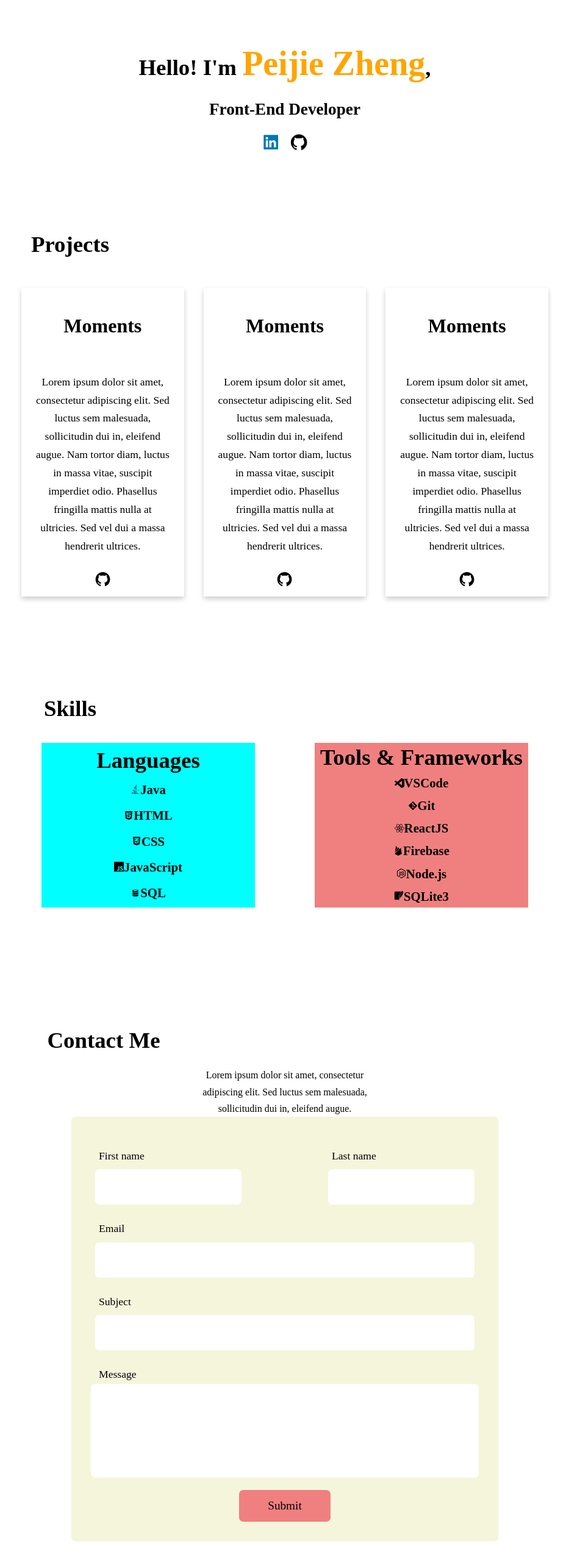
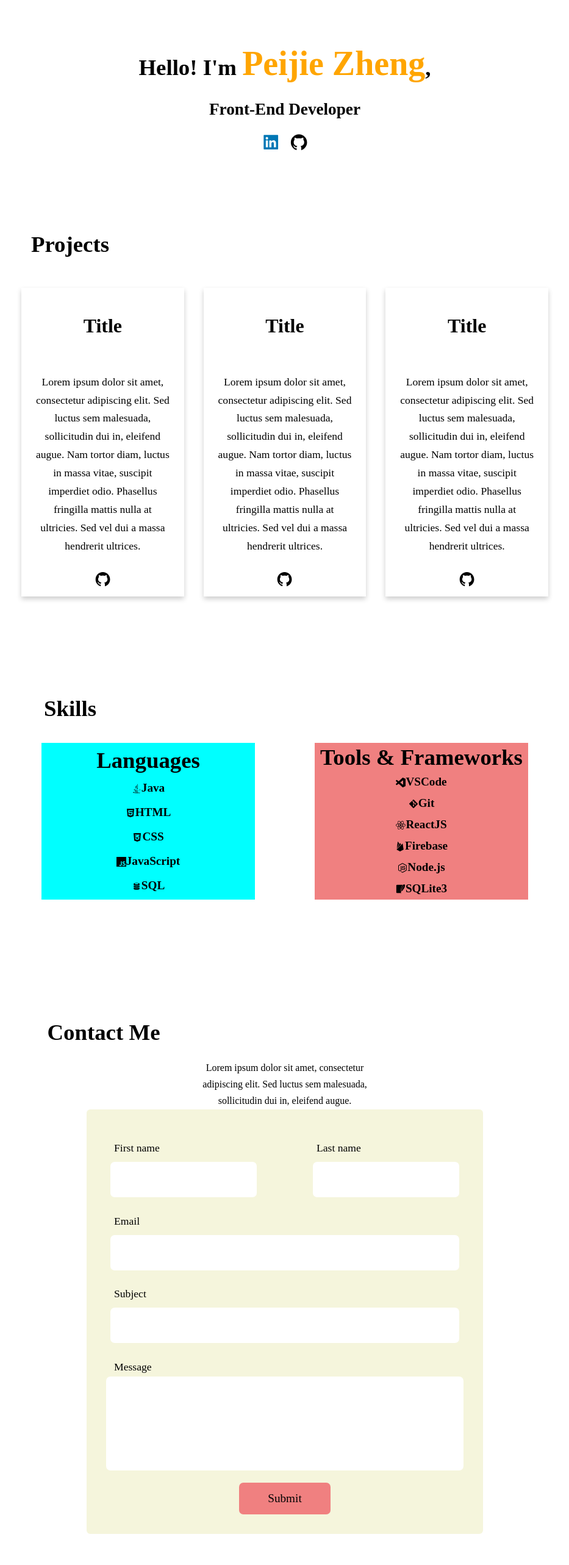
Before and after one commit to peijie36/portfolio-website, a React (Create React App) app: page / in a window 1280 px wide. Shown: the part 164-2730 px from the top of the page at 61% size, without its empty margins (173-1106 px from the left). Built offline with nearby package versions, Linux system fonts and the light colour scheme.

Commit message:
Update contact form style

```diff
--- a/src/components/Contact/Contact.css
+++ b/src/components/Contact/Contact.css
@@ -27,7 +27,7 @@
     flex-direction: column;
     padding: 2em;
     width: 100%;
-    max-width: 700px;
+    max-width: 650px;
     border-radius: 6px;
 }
 
@@ -76,7 +76,11 @@
     box-shadow: inset 0 0 0 0 lightgreen;
     transition: var(--transition);
 }
+.submit__btn:hover {
+    /* box-shadow: inset 150px 0 0 0 lightgreen; */
+    /* background-color: green; */
+}
 
-.submit__btn:hover {
+.complete {
     box-shadow: inset 150px 0 0 0 lightgreen;
 }
--- a/src/components/Contact/Contact.js
+++ b/src/components/Contact/Contact.js
@@ -1,6 +1,42 @@
 import "./Contact.css";
+import {useState} from 'react'
 
 const Contact = () => {
+  const [state, setState] = useState({
+    firstName: "",
+    lastName: "",
+    email: "",
+    subject: "",
+    message: "",
+  });
+  const [complete, setComplete] = useState(false);
+
+  // const isFormValid = () => {
+  //   if(firstName != "" && lastName != "" && email != "" && subject != "" && message != "") {
+  //     return true;
+  //   }
+  //   return false;
+  // }
+
+  const handleChange = (event) => {
+    setState({ ...state, [event.target.id]: event.target.value });
+    if(state.firstName != "" && state.lastName != "" && state.email != "" && state.subject != "" && state.message != "") {
+        setComplete(true);
+        document.querySelector("#submit").classList.add("complete");
+    } else{
+      setComplete(false);
+      if(document.querySelector("#submit").classList.contains("complete")) {
+        document.querySelector("#submit").classList.remove("complete");
+      }
+    }
+  };
+
+  const handleSubmit = (event) => {
+    alert("Your message is successfully sent!");
+    event.preventDefault();
+    setState({ firstName: "", lastName: "", email: "", subject: "", message: ""});
+  }
+
   return (
     <div className="contact" id="contact">
       <h2 className="contact__title">Contact Me</h2>
@@ -8,29 +44,32 @@ const Contact = () => {
         Lorem ipsum dolor sit amet, consectetur adipiscing elit. Sed luctus sem
         malesuada, sollicitudin dui in, eleifend augue.
       </p>
-      <form className="contact__form">
+      <form className="contact__form" onChange={handleChange} onSubmit={handleSubmit}>
         <div>
           <section className="full__name">
             <div className="name">
               <label for="first">First name</label>
-              <input type="text" id="first" required></input>
+              <input type="text" id="firstName" value={state.firstName} required></input>
             </div>
             <div className="name">
               <label for="last">Last name</label>
-              <input type="text" id="last" required></input>
+              <input type="text" id="lastName" value={state.lastName}  required></input>
             </div>
           </section>
         </div>
         <label for="email">Email</label>
-        <input type="email" id="email" required></input>
+        <input type="email" id="email" value={state.email}  required></input>
+
         <label for="subject">Subject</label>
-        <input type="text" id="subject" required></input>
+        <input type="text" id="subject" value={state.subject}  required></input>
+
         <label for="message">Message</label>
         <textarea
+          value={state.message}
           id="message"
           rows="7"
         ></textarea>
-        <button type="submit" className="submit__btn">Submit</button>
+        <button type="submit" id="submit" className="submit__btn" disabled={!complete}>Submit</button>
       </form>
     </div>
   );
--- a/src/components/Projects/Projects.js
+++ b/src/components/Projects/Projects.js
@@ -7,18 +7,18 @@ const Projects = () => {
       <h2 className="project__header" >Projects</h2>
       <div className="project__grid">
         <div className="project">
-            <h3 className="project__title">Moments</h3>
+            <h3 className="project__title">Title</h3>
             <p className="project__description">Lorem ipsum dolor sit amet, consectetur adipiscing elit. Sed luctus sem malesuada, sollicitudin dui in, eleifend augue. Nam tortor diam, luctus in massa vitae, suscipit imperdiet odio. Phasellus fringilla mattis nulla at ultricies. Sed vel dui a massa hendrerit ultrices.</p>
             <a href="https://github.com/peijie36" target="_blank" className="github"><AiFillGithub style={{fill: "black"}}/></a>
         </div>
         <div className="project">
-            <h3 className="project__title">Moments</h3>
+            <h3 className="project__title">Title</h3>
             <p className="project__description">Lorem ipsum dolor sit amet, consectetur adipiscing elit. Sed luctus sem malesuada, sollicitudin dui in, eleifend augue. Nam tortor diam, luctus in massa vitae, suscipit imperdiet odio. Phasellus fringilla mattis nulla at ultricies. Sed vel dui a massa hendrerit ultrices.</p>
             <a href="https://github.com/peijie36" target="_blank" className="github"><AiFillGithub style={{fill: "black"}}/></a>
         </div>
 
         <div className="project">
-            <h3 className="project__title">Moments</h3>
+            <h3 className="project__title">Title</h3>
             <p className="project__description">Lorem ipsum dolor sit amet, consectetur adipiscing elit. Sed luctus sem malesuada, sollicitudin dui in, eleifend augue. Nam tortor diam, luctus in massa vitae, suscipit imperdiet odio. Phasellus fringilla mattis nulla at ultricies. Sed vel dui a massa hendrerit ultrices.</p>
             <a href="https://github.com/peijie36" target="_blank" className="github"><AiFillGithub style={{fill: "black"}}/></a>
         </div>
--- a/src/components/Skills/Skills.css
+++ b/src/components/Skills/Skills.css
@@ -33,6 +33,10 @@
     justify-content: center;
 }
 
+.item h4 {
+    font-size: 1.2em;
+}
+
 .tools {
     max-width: 350px;
     background-color: lightcoral;
```
